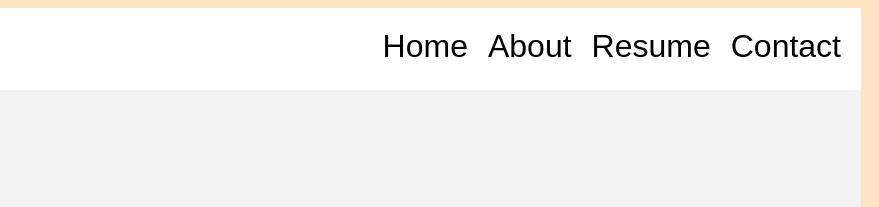
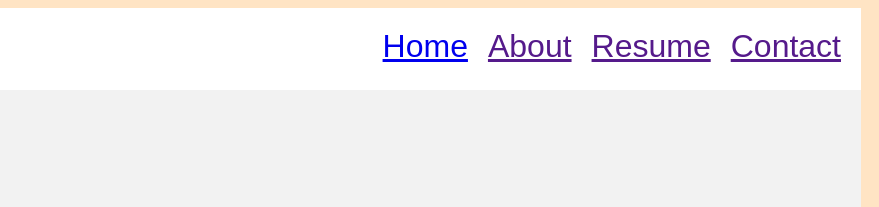
Before and after one commit to rahsunk/personal_website, a plain HTML site: page home/index.html in a window 1280 px wide. Shown: the top 207 px of the page, 401-1280 px from the left. Drawn offline with Linux system fonts and the light colour scheme.

Commit message:
Edited home/index.html

```diff
--- a/home/index.html
+++ b/home/index.html
@@ -10,14 +10,14 @@
 <body>
     <div id="header">
         <div id="logo">
-            <img src="images/signature.jpg">
+            <a href="https://rahsunk.github.io/personal_website/home/"><img src="images/signature.jpg"></a>
         </div>
 
         <div id="nav">
-            <div>Home</div>
-            <div>About</div>
-            <div>Resume</div>
-            <div>Contact</div>
+            <a href="https://rahsunk.github.io/personal_website/home/"><div>Home</div></a>
+            <a href=""><div>About</div></a>
+            <a href=""><div>Resume</div></a>
+            <a href=""><div>Contact</div></a>
         </div>
     </div>
 
```
